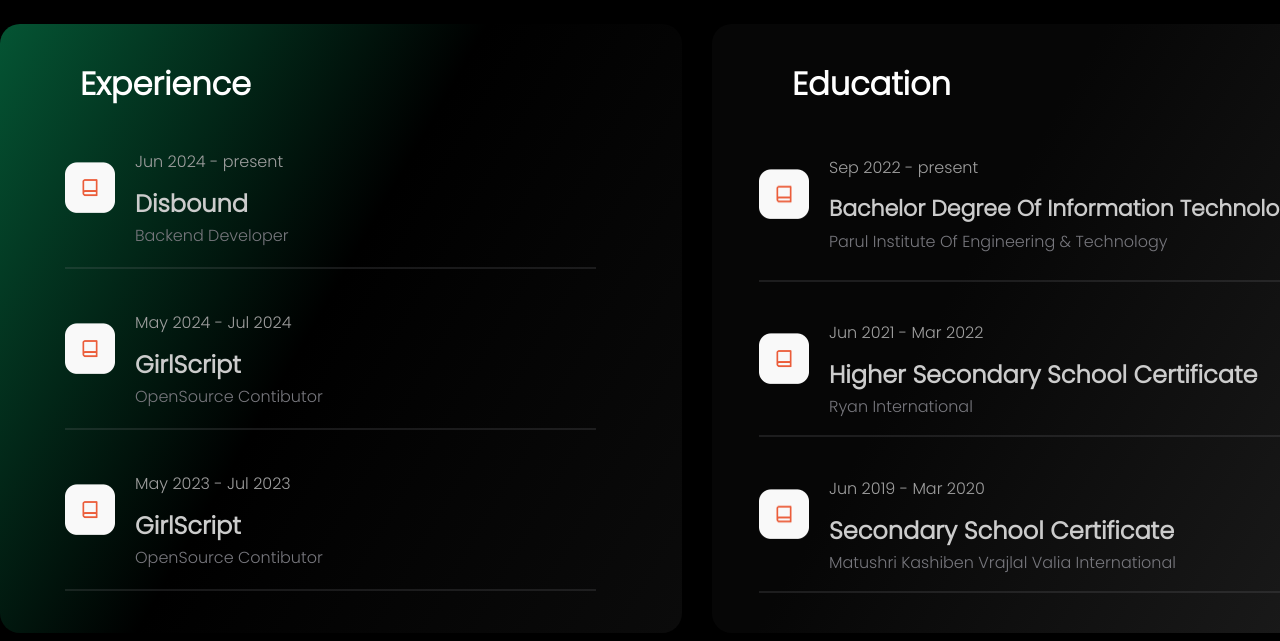
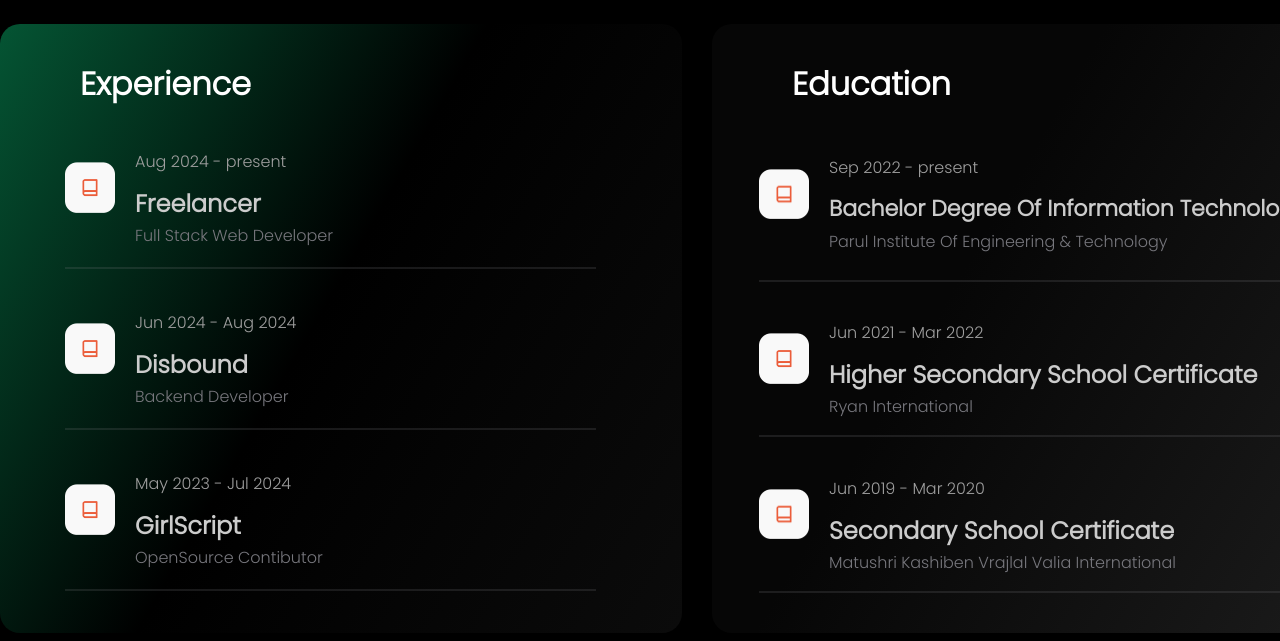
Before and after one commit to Dishant1804/Portfolio, a Next.js app: page / in a window 1280 px wide. Shown: the part 800-1441 px from the top of the page. Built offline with nearby package versions, Linux system fonts and the light colour scheme.

Commit message:
updated experience

```diff
--- a/components/ExperienceAndEducation.tsx
+++ b/components/ExperienceAndEducation.tsx
@@ -22,7 +22,28 @@
                 </div>
                 <div className="pl-[20px] w-auto">
                   <div className="pt-[30px] flex flex-row whitespace-nowrap text-[#9f9f9f] text-[14px] md:text-[16px]">
-                    Jun&nbsp;2024&nbsp;&#45;&nbsp;present
+                    Aug&nbsp;2024&nbsp;&#45;&nbsp;present
+                  </div>
+                  <h2 className="mt-[12px] lg:h-[22px] text-[#CCC] text-[20px] md:text-[24px] font-semibold">
+                    Freelancer
+                  </h2>
+                  <h3 className="mt-[16px] lg:h-[30px] text-[14px] md:text-[16px] pb-[31.3px] text-[#77777D]">
+                    Full Stack Web Developer
+                  </h3>
+                </div>
+              </div>
+              <div className="w-full h-auto md:h-[161px] flex flex-row items-center border-b-2 border-[#77777D]/20">
+                <div>
+                  <Image
+                    src={BookIcon}
+                    alt="Book icon"
+                    width={50}
+                    height={50}
+                  />
+                </div>
+                <div className="pl-[20px] w-auto">
+                  <div className="pt-[30px] flex flex-row whitespace-nowrap text-[#9f9f9f] text-[14px] md:text-[16px]">
+                    Jun&nbsp;2024&nbsp;&#45;&nbsp;Aug 2024
                   </div>
                   <h2 className="mt-[12px] lg:h-[22px] text-[#CCC] text-[20px] md:text-[24px] font-semibold">
                     Disbound
@@ -43,28 +64,7 @@
                 </div>
                 <div className="pl-[20px] w-auto">
                   <div className="pt-[30px] flex flex-row whitespace-nowrap text-[#9f9f9f] text-[14px] md:text-[16px]">
-                    May&nbsp;2024&nbsp;&#45;&nbsp;Jul 2024
-                  </div>
-                  <h2 className="mt-[12px] lg:h-[22px] text-[#CCC] text-[20px] md:text-[24px] font-semibold">
-                    GirlScript
-                  </h2>
-                  <h3 className="mt-[16px] lg:h-[30px] text-[14px] md:text-[16px] pb-[31.3px] text-[#77777D]">
-                    OpenSource Contibutor
-                  </h3>
-                </div>
-              </div>
-              <div className="w-full h-auto md:h-[161px] flex flex-row items-center border-b-2 border-[#77777D]/20">
-                <div>
-                  <Image
-                    src={BookIcon}
-                    alt="Book icon"
-                    width={50}
-                    height={50}
-                  />
-                </div>
-                <div className="pl-[20px] w-auto">
-                  <div className="pt-[30px] flex flex-row whitespace-nowrap text-[#9f9f9f] text-[14px] md:text-[16px]">
-                    May&nbsp;2023&nbsp;&#45;&nbsp;Jul 2023
+                    May&nbsp;2023&nbsp;&#45;&nbsp;Jul 2024
                   </div>
                   <h2 className="mt-[12px] lg:h-[22px] text-[#CCC] text-[20px] md:text-[24px] font-semibold">
                     GirlScript
```
